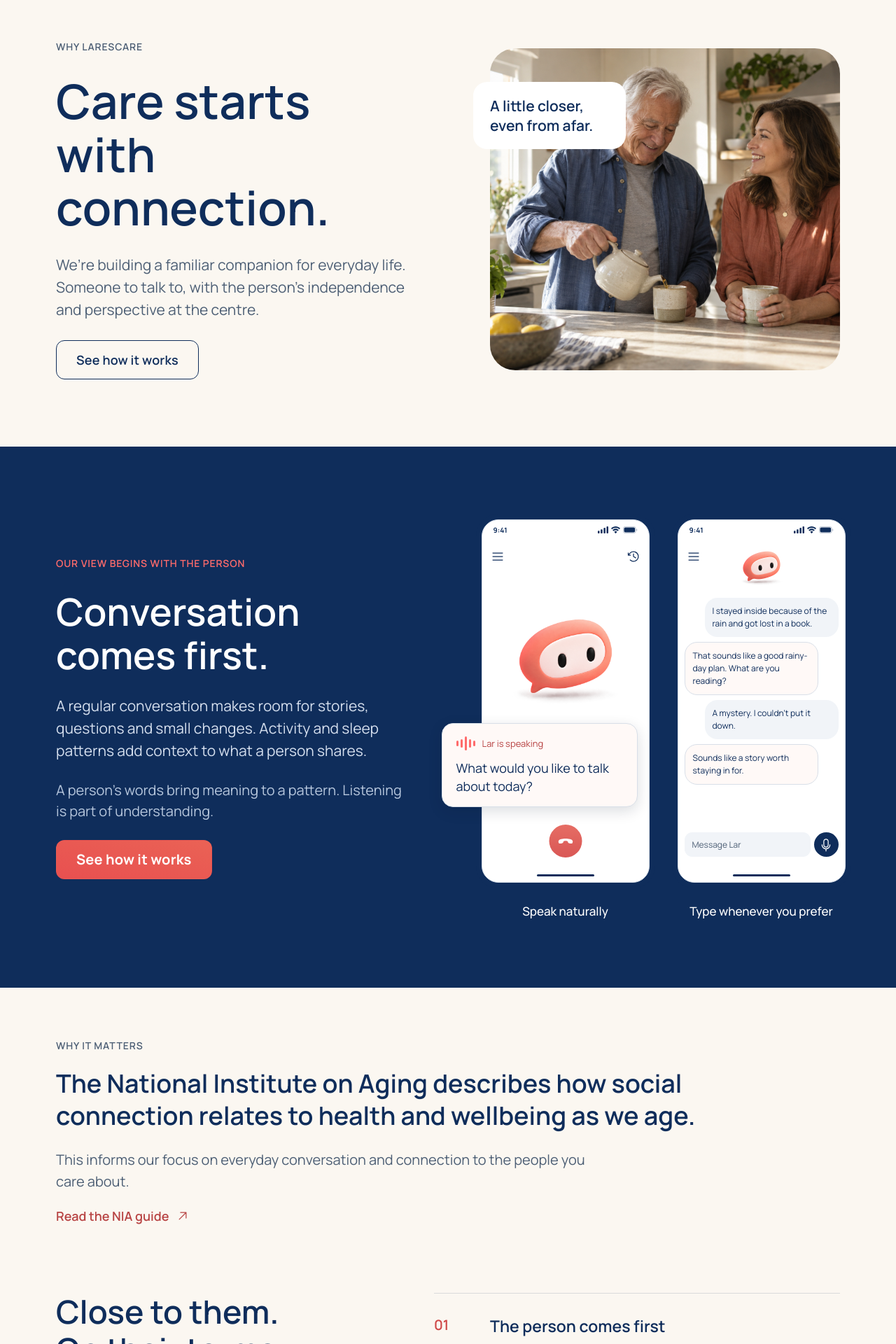
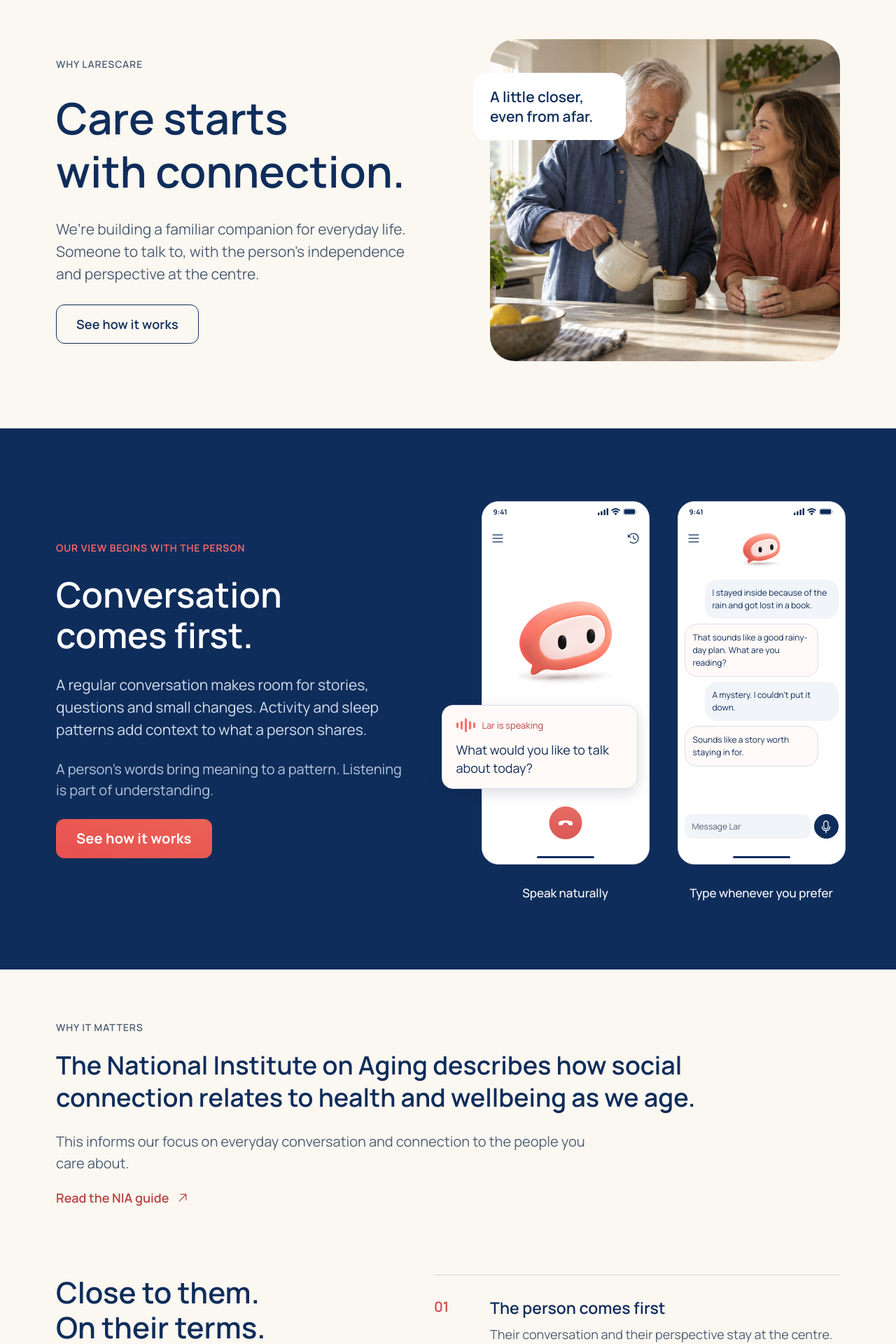
Before and after one commit to mbandt-lares/lares-site, a Next.js app: page /about in a window 1280 px wide. Shown: the part 120-2040 px from the top of the page at 70% size. Built offline with nearby package versions, Linux system fonts and the light colour scheme.

Commit message:
Reduce display typography while preserving landing layout balance

```diff
--- a/src/app/about/page.module.css
+++ b/src/app/about/page.module.css
@@ -61,7 +61,7 @@
 }
 
 .page .heroCopy h1 {
-  font-size: 68px;
+  font-size: 3.875rem;
   line-height: 76px;
 }
 
@@ -124,8 +124,8 @@
 
 .page .conversationCopy h2 {
   color: var(--lc-white);
-  font-size: 54px;
-  line-height: 62px;
+  font-size: 3.125rem;
+  line-height: 3.625rem;
 }
 
 .page .conversationCopy > p:not(.eyebrow) {
@@ -406,8 +406,8 @@
 
 .page .independence h2 {
   margin-bottom: 24px;
-  font-size: 46px;
-  line-height: 54px;
+  font-size: 2.625rem;
+  line-height: 3.125rem;
 }
 
 .principles {
@@ -454,7 +454,7 @@
   }
 
   .page .heroCopy h1 {
-    font-size: clamp(46px, 5.6vw, 68px);
+    font-size: clamp(46px, 5.6vw, 3.875rem);
     line-height: 1.12;
   }
 
@@ -497,7 +497,7 @@
   }
 
   .page .heroCopy h1 {
-    font-size: clamp(42px, 10.5vw, 64px);
+    font-size: clamp(42px, 10.5vw, 3.625rem);
   }
 
   .page .heroCopy > p:not(.eyebrow) {
@@ -528,8 +528,8 @@
   }
 
   .page .conversationCopy h2 {
-    font-size: 42px;
-    line-height: 50px;
+    font-size: 2.5rem;
+    line-height: 3rem;
   }
 
   .page .conversationCopy > p:not(.eyebrow) {
@@ -560,8 +560,8 @@
   }
 
   .page .independence h2 {
-    font-size: 38px;
-    line-height: 46px;
+    font-size: 2.25rem;
+    line-height: 2.75rem;
   }
 
   .principles li {
--- a/src/app/home.module.css
+++ b/src/app/home.module.css
@@ -17,7 +17,7 @@
 .heroCopy { position: relative; z-index: 2; width: 675px; max-width: 54%; padding-top: 44px; }
 .heroBadge { display: flex; align-items: center; gap: 2px; width: max-content; max-width: 100%; min-height: 42px; padding: 2px 20px 2px 8px; background: var(--lc-white); border: 1px solid var(--lc-line); border-radius: 24px; color: var(--lc-navy); font-size: 14px; font-weight: 600; line-height: 20px; }
 .heroBadge img { width: 54px; height: 36px; object-fit: contain; flex: none; }
-.hero h1 { margin-top: 24px; color: var(--lc-navy); font-size: clamp(54px, 5.69vw, 82px); font-weight: 600; line-height: 1.073; letter-spacing: -.04em; white-space: nowrap; }
+.hero h1 { margin-top: 24px; color: var(--lc-navy); font-size: clamp(3.375rem, 5.28vw, 4.75rem); font-weight: 600; line-height: 1.073; letter-spacing: -.04em; white-space: nowrap; }
 .hero h1 span { color: var(--lc-text-accent, #e85f5f); letter-spacing: -.008em; }
 .heroLead { max-width: 650px; margin-top: 55px !important; color: var(--lc-secondary) !important; font-size: 22px; line-height: 33px; }
 .heroActions { display: flex; flex-wrap: wrap; gap: 16px; margin-top: 55px; }
@@ -59,14 +59,14 @@
 .eyeLeft img { left: -103px; top: -70px; }
 .eyeRight { left: 147px; top: 61px; }
 .eyeRight img { left: -147px; top: -61px; }
-.conversation h2 { font-size: 44px; line-height: 52px; letter-spacing: -.04em; font-weight: 600; }
+.conversation h2 { font-size: 2.5rem; line-height: 3rem; letter-spacing: -.04em; font-weight: 600; }
 .conversationSide p { color: var(--lc-secondary) !important; font-size: 21px; line-height: 29px; }
 .modeLabels { display: flex; gap: 12px; margin-top: 20px; }
 .modeLabels span { min-width: 132px; height: 48px; padding: 8px 16px; display: flex; align-items: center; justify-content: center; gap: 8px; border: 1px solid rgba(15,45,91,.12); border-radius: 78px; background: var(--lc-white); font-size: 18px; line-height: 24px; font-weight: 500; }
 
 .signals { padding-block: 76px 99px; }
 .signalsIntro { display: grid; grid-template-columns: 610px 600px; justify-content: space-between; align-items: start; gap: 40px; }
-.signals h2 { font-size: 60px; line-height: 64px; letter-spacing: -.04em; font-weight: 600; }
+.signals h2 { font-size: 3.375rem; line-height: 3.75rem; letter-spacing: -.04em; font-weight: 600; }
 .signalsIntro > p { padding-top: 34px; color: var(--lc-secondary) !important; font-size: 22px; line-height: 31px; }
 .signalCards { display: grid; grid-template-columns: minmax(0,386px) 24px minmax(0,386px) 24px minmax(0,386px); align-items: center; justify-content: space-between; gap: 12px; margin-top: 56px; }
 .signalCard { min-width: 0; height: 320px; padding: 30px 32px; display: flex; flex-direction: column; border-radius: 28px; }
@@ -90,12 +90,12 @@
 .family { min-height: 680px; background: var(--lc-navy); color: var(--lc-white); }
 .familyGrid { display: grid; grid-template-columns: 610px 600px; justify-content: space-between; align-items: start; gap: 40px; padding-block: 120px 116px; }
 .page .familyCopy p.eyebrow { color: var(--lc-text-secondary-inverse, #d5dfee); font-weight: 500; }
-.family h2 { margin-top: 28px; font-size: 58px; line-height: 64px; letter-spacing: -.04em; font-weight: 600; }
+.family h2 { margin-top: 28px; font-size: 3.25rem; line-height: 3.75rem; letter-spacing: -.04em; font-weight: 600; }
 .page .familyCopy p.familyLead { margin-top: 31px !important; color: var(--lc-text-secondary-inverse, #d5dfee); font-size: 21px; line-height: 32px; }
 .page .familyCopy p.familyPermission { margin-top: 24px !important; color: var(--lc-text-muted-inverse, #b7c7dd); font-size: 17px; line-height: 24px; }
 .familyCopy > a { margin-top: 29px; }
 .familySummary { margin-top: 10px; min-height: 420px; padding: 36px 40px 32px; border-radius: 32px; background: var(--lc-white); color: var(--lc-navy); }
-.familySummary h3 { font-size: 28px; line-height: 39px; font-weight: 600; }
+.familySummary h3 { font-size: 1.625rem; line-height: 2.25rem; font-weight: 600; }
 .summaryItem { min-height: 88px; padding: 16px 18px; display: flex; align-items: center; gap: 13px; margin-top: 18px; border-radius: 22px; background: var(--lc-cream); }
 .summaryItem > span { width: 48px; height: 48px; flex: none; display: grid; place-items: center; border-radius: 13px; }
 .walkIcon { background: var(--lc-surface); }
@@ -111,14 +111,14 @@
 .familyPhotoWrap { position: relative; }
 .familyPhoto { display: block; width: 100%; height: auto; aspect-ratio: 640 / 482; object-fit: cover; border-radius: 42px; }
 .familyPhotoCaption { position: absolute; top: -56px; right: -40px; z-index: 1; width: 210px; padding: 22px; border-radius: 22px; background: var(--lc-white); box-shadow: 0 8px 24px rgba(0,0,0,.07); font-size: 21px; line-height: 29px; font-weight: 500; }
-.independenceCopy h2 { font-size: 58px; line-height: 64px; letter-spacing: -.04em; font-weight: 600; }
+.independenceCopy h2 { font-size: 3.25rem; line-height: 3.75rem; letter-spacing: -.04em; font-weight: 600; }
 .page .independenceCopy > p { margin-top: 28px; color: var(--lc-secondary) !important; font-size: 21px; line-height: 32px; }
 .independenceCopy > a { margin-top: 29px; }
 
 .faq { min-height: 700px; padding: 110px 0 82px; background: var(--lc-surface); }
 .faqGrid { display: grid; grid-template-columns: 460px minmax(0,744px); justify-content: space-between; gap: 60px; }
 .faqIntro { padding-top: 6px; }
-.faqIntro h2 { font-size: 58px; line-height: 64px; letter-spacing: -.04em; font-weight: 600; }
+.faqIntro h2 { font-size: 3.25rem; line-height: 3.75rem; letter-spacing: -.04em; font-weight: 600; }
 .faqIntro a { margin-top: 16px; }
 .faqList details { border-top: 1px solid var(--lc-line); padding: 30px 0 32px; }
 .faqList summary { display: list-item; list-style: none; width: fit-content; cursor: pointer; color: var(--lc-navy); font-size: 21px; line-height: 29px; font-weight: 600; }
@@ -129,7 +129,7 @@
 @media (max-width: 1390px) {
   .heroArt { transform: scale(.84); transform-origin: top right; }
   .heroCopy { max-width: 55%; }
-  .hero h1 { font-size: clamp(50px, 5.4vw, 76px); }
+  .hero h1 { font-size: clamp(3.125rem, 5vw, 4.375rem); }
   .signalsIntro { grid-template-columns: minmax(0,1fr) minmax(0,1fr); }
   .familyGrid, .independenceGrid { grid-template-columns: minmax(0,1fr) minmax(0,1fr); }
   .conversationBand { grid-template-columns: 20% minmax(0,1fr) minmax(0,30%); padding-inline: 4%; }
@@ -143,14 +143,14 @@
   .heroInner { min-height: 600px; }
   .heroArt { transform: scale(.68); }
   .heroCopy { max-width: 58%; }
-  .hero h1 { font-size: clamp(44px, 5.1vw, 58px); }
+  .hero h1 { font-size: clamp(2.75rem, 4.75vw, 3.375rem); }
   .heroLead { margin-top: 35px !important; font-size: 20px; line-height: 30px; }
   .heroActions { margin-top: 35px; }
   .heroBenefits { gap: 14px; font-size: 14px; }
   .conversation h2 { font-size: 34px; line-height: 42px; }
   .conversationSide p { font-size: 18px; line-height: 26px; }
   .modeLabels { flex-wrap: wrap; }
-  .signals h2, .family h2, .independenceCopy h2, .faqIntro h2 { font-size: 46px; line-height: 53px; }
+  .signals h2, .family h2, .independenceCopy h2, .faqIntro h2 { font-size: 2.625rem; line-height: 3.0625rem; }
   .signalCard { padding: 24px; }
   .wordsQuote, .contextText { font-size: 23px; line-height: 30px; }
   .patternsText { font-size: 20px; line-height: 27px; }
@@ -164,7 +164,7 @@
   .hero, .heroInner { min-height: 0; }
   .heroInner { display: flex; flex-direction: column; padding-top: 48px; padding-bottom: 32px; }
   .heroCopy { max-width: none; width: 100%; padding-top: 0; }
-  .hero h1 { font-size: clamp(37px, 9.7vw, 58px); line-height: 1.1; white-space: normal; }
+  .hero h1 { font-size: clamp(2.25rem, 9vw, 3.375rem); line-height: 1.1; white-space: normal; }
   .heroLead { margin-top: 24px !important; font-size: 18px; line-height: 28px; }
   .heroActions { margin-top: 28px; }
   .heroBenefits { margin-top: 20px; }
--- a/src/app/how-it-works/page.module.css
+++ b/src/app/how-it-works/page.module.css
@@ -55,7 +55,7 @@
 }
 
 .page h1 {
-  font-size: 60px;
+  font-size: 3.5rem;
   line-height: 72px;
 }
 
@@ -69,8 +69,8 @@
 }
 
 .page h2 {
-  font-size: 40px;
-  line-height: 50px;
+  font-size: 2.375rem;
+  line-height: 3rem;
 }
 
 .steps {
@@ -326,8 +326,8 @@
 
 .page .pilotPanel h2 {
   color: var(--lc-white);
-  font-size: 44px;
-  line-height: 56px;
+  font-size: 2.5rem;
+  line-height: 3.25rem;
 }
 
 .page .pilotPanel p {
@@ -353,7 +353,7 @@
   }
 
   .page h1 {
-    font-size: clamp(44px, 5vw, 60px);
+    font-size: clamp(44px, 5vw, 3.5rem);
     line-height: 1.18;
   }
 
@@ -400,7 +400,7 @@
   }
 
   .page h1 {
-    font-size: clamp(42px, 11vw, 60px);
+    font-size: clamp(42px, 11vw, 3.5rem);
   }
 
   .page .heroIntro,
```
Also changed, not shown: 1 other file (tests, documents, lock files or other folders).
